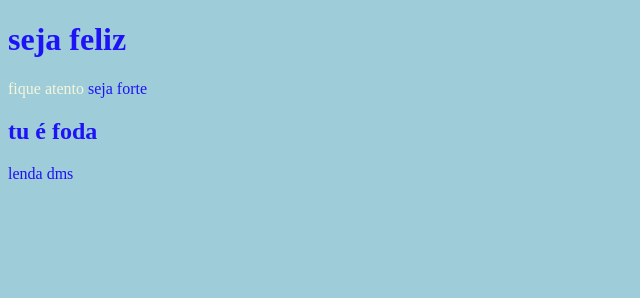
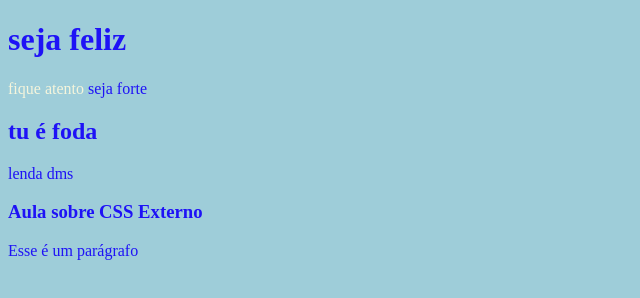
Before and after one commit to hellenns/DevWeb, a plain HTML site: page index.html in a window 1280 px wide. Shown: the whole page, without its empty margins (0-640 px from the left). Drawn offline with Linux system fonts and the light colour scheme.

Commit message:
Add files via upload

```diff
--- a/index.html
+++ b/index.html
@@ -11,7 +11,6 @@
          }
   </style>
   <link rel="stylesheeet" href="style.css">
-
 </head>
 <body>
         <h1>seja feliz</h1>
@@ -20,5 +19,7 @@
             seja forte </h1>
             <h2>tu é foda</h2>
             <p>lenda dms</p>
+      <h3>Aula sobre CSS Externo</h3>
+      <p>Esse é um parágrafo</p>
  </body>
  <html>
--- /dev/null
+++ b/style.css
@@ -0,0 +1,3 @@
+h3{
+    color:coral;
+}
```
